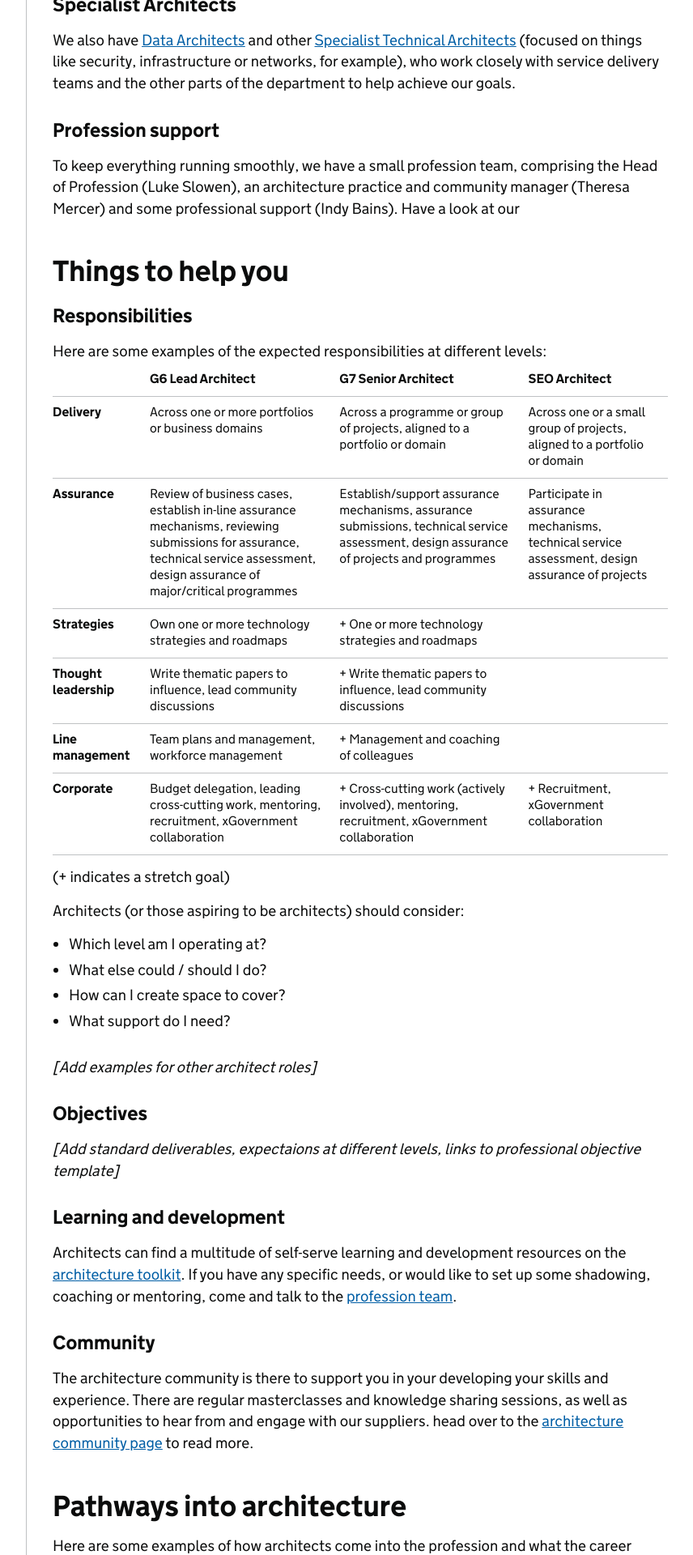
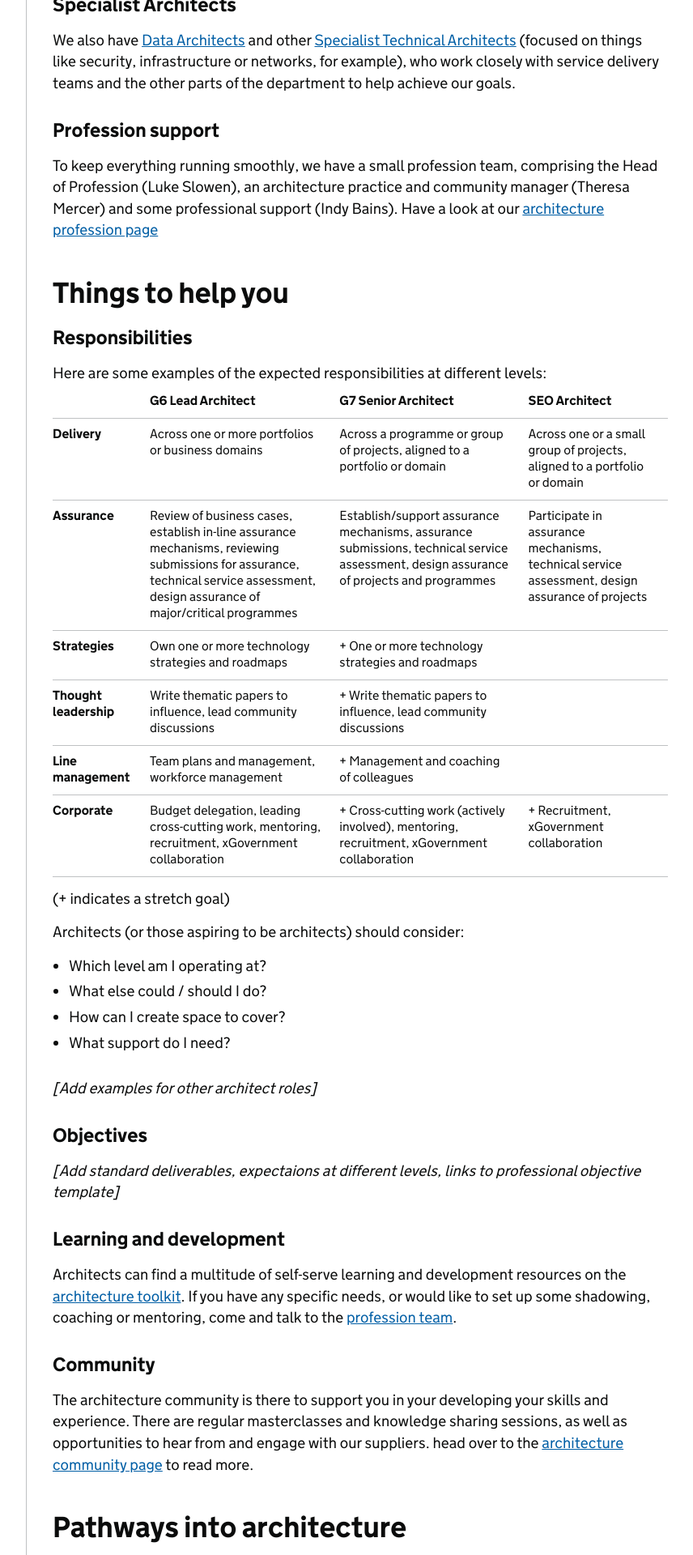
Before and after one commit to DFE-Digital/architecture, a Jekyll site: the page built from capability/architecture-capability-framework.md, in a window 1280 px wide. Shown: the part 2917-4837 px from the top of the page at 81% size, without its empty margins (298-1154 px from the left). Built offline with Jekyll 4.4.1, drawn with Linux system fonts in a browser that asks for light colours; our own code applies the rules of GitHub Pages for plain Markdown files.

Commit message:
Update architecture-capability-framework.md
Added profession page link

```diff
--- a/capability/architecture-capability-framework.md
+++ b/capability/architecture-capability-framework.md
@@ -76,7 +76,7 @@ and other [Specialist Technical Architects](https://www.gov.uk/government/public
 
 ### Profession support
 
-To keep everything running smoothly, we have a small profession team, comprising the Head of Profession (Luke Slowen), an architecture practice and community manager (Theresa Mercer) and some professional support (Indy Bains). Have a look at our
+To keep everything running smoothly, we have a small profession team, comprising the Head of Profession (Luke Slowen), an architecture practice and community manager (Theresa Mercer) and some professional support (Indy Bains). Have a look at our [architecture profession page](../../profession/architecture-profession)
 
 ## Things to help you
 
```
